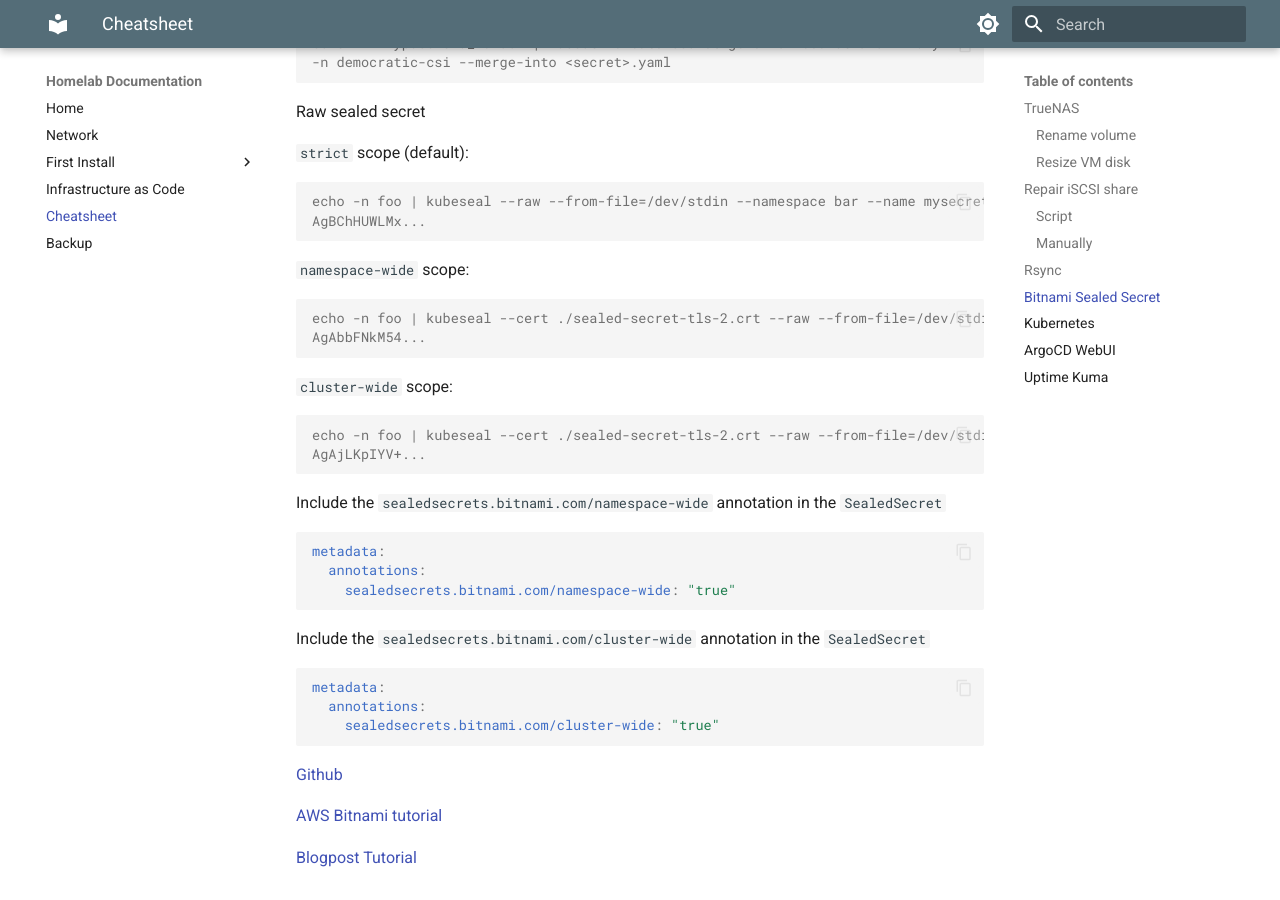
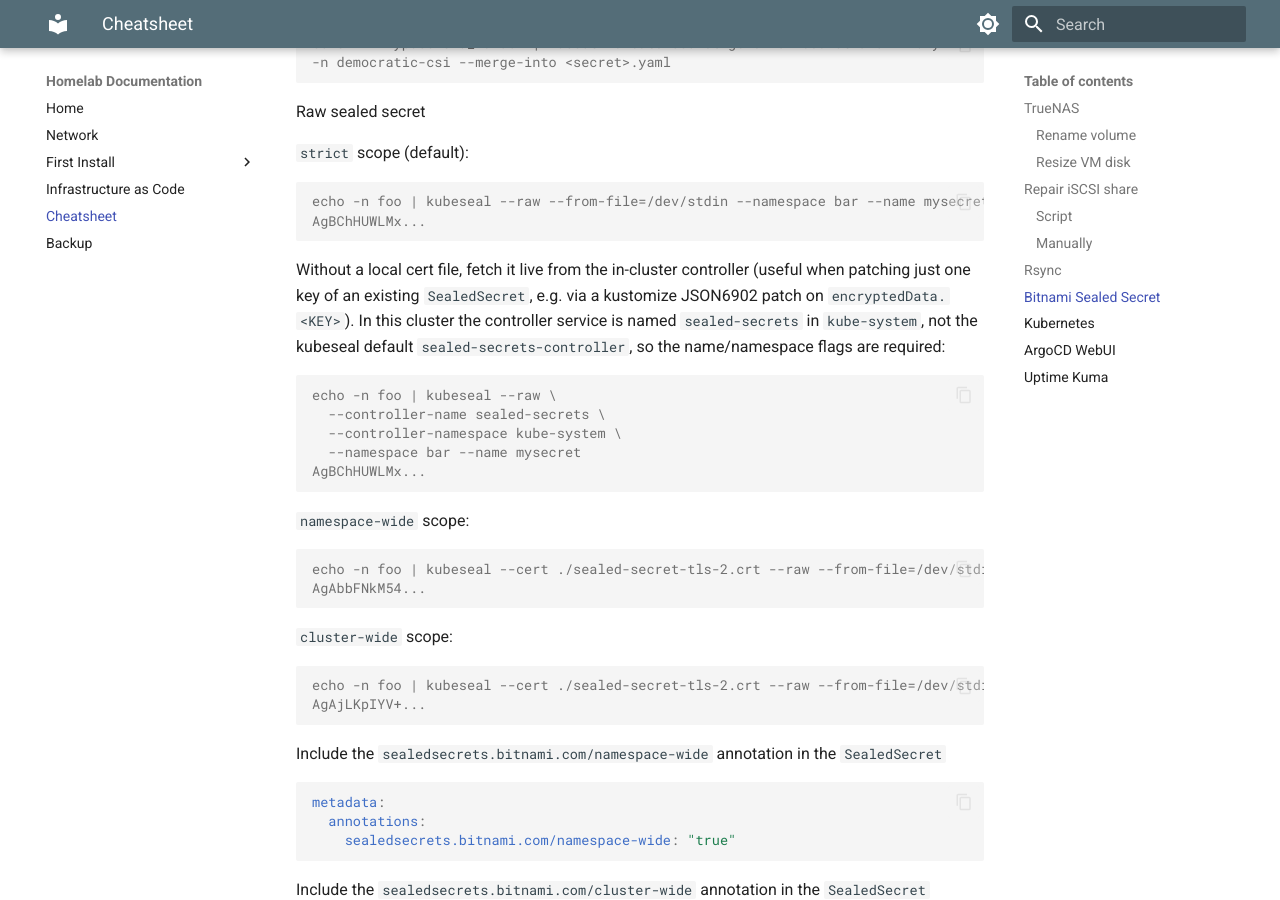
Before and after one commit to x-real-ip/documentation, an MkDocs documentation site: the page built from docs/cheatsheet.md, in a window 1280 px wide and 900 px high, scrolled down 2399 px. Built offline with MkDocs 1.6.1 and Material for MkDocs 9.7.7, drawn with Linux system fonts in a browser that asks for light colours.

Commit message:
Update cheatsheet with kubeseal raw command example

````diff
--- a/docs/cheatsheet.md
+++ b/docs/cheatsheet.md
@@ -137,6 +137,16 @@ echo -n foo | kubeseal --raw --from-file=/dev/stdin --namespace bar --name mysec
 AgBChHUWLMx...
 ```
 
+Without a local cert file, fetch it live from the in-cluster controller (useful when patching just one key of an existing `SealedSecret`, e.g. via a kustomize JSON6902 patch on `encryptedData.<KEY>`). In this cluster the controller service is named `sealed-secrets` in `kube-system`, not the kubeseal default `sealed-secrets-controller`, so the name/namespace flags are required:
+
+```console
+echo -n foo | kubeseal --raw \
+  --controller-name sealed-secrets \
+  --controller-namespace kube-system \
+  --namespace bar --name mysecret
+AgBChHUWLMx...
+```
+
 `namespace-wide` scope:
 
 ```console
````
